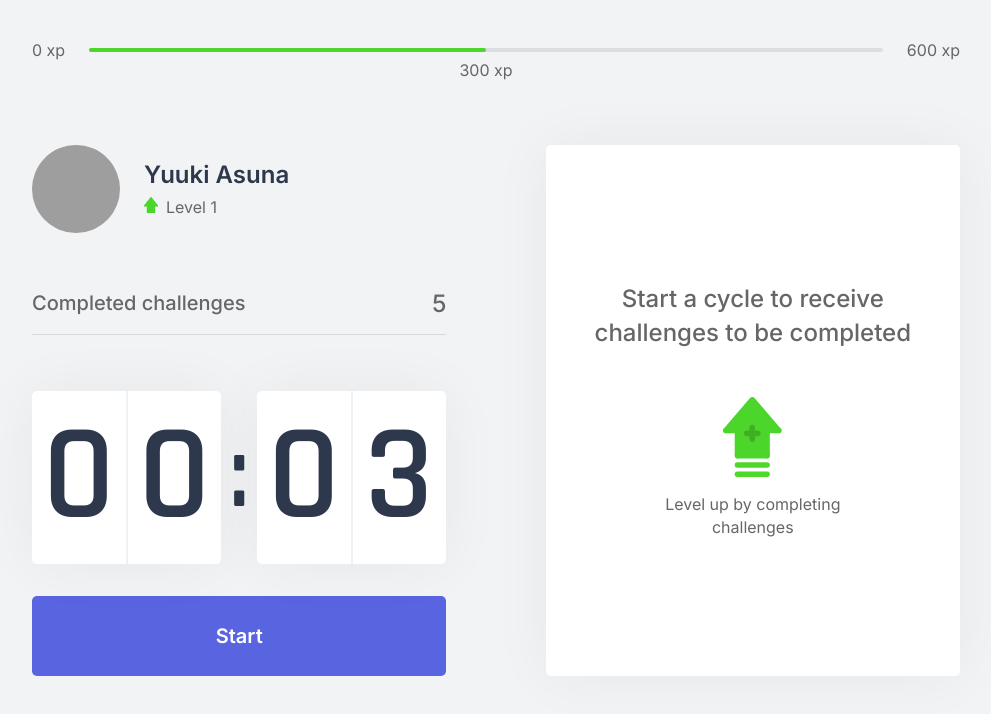
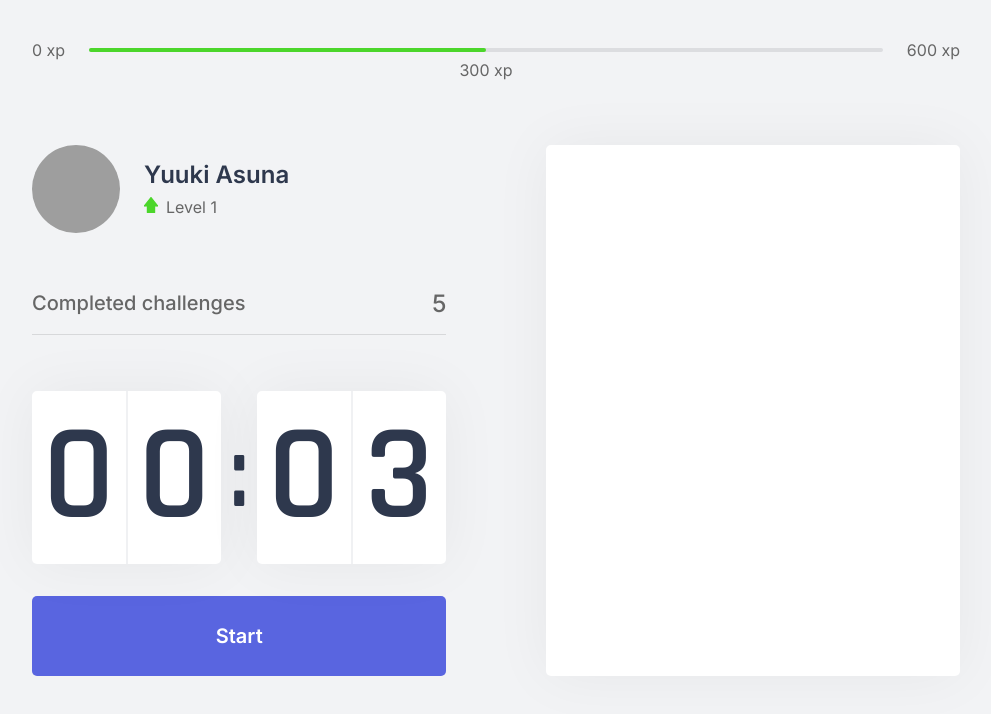
Before and after one commit to misa9999/moveit, a Next.js app: page / in a window 1280 px wide. Shown: the top 714 px of the page, without its empty margins (144-1135 px from the left). Built offline with nearby package versions, Linux system fonts and the light colour scheme; grey boxes are pictures that could not be loaded.

Commit message:
fix: change challengeBoxNotActive to challengeNotActive

```diff
--- a/src/components/ChallengeBox.tsx
+++ b/src/components/ChallengeBox.tsx
@@ -1,15 +1,21 @@
 import styles from '../styles/components/ChallengeBox.module.css';
 
 export function ChallengeBox() {
+  const hasActiveChallenge = true;
+
   return (
     <div className={styles.challengeBoxContainer}>
-      <div className={styles.challengeBoxNotActive}>
+      {hasActiveChallenge ? (
+        <div />
+      ) : (
+        <div className={styles.challengeNotActive}>
           <strong>Start a cycle to receive challenges to be completed</strong>
           <p>
             <img src="icons/level-up.svg" alt="Level Up" />
             Level up by completing challenges
           </p>
         </div>
+      )}
     </div>
   );
 }
--- a/src/styles/components/ChallengeBox.module.css
+++ b/src/styles/components/ChallengeBox.module.css
@@ -14,19 +14,19 @@
   text-align: center;
 }
 
-.challengeBoxNotActive {
+.challengeNotActive {
   display: flex;
   flex-direction: column;
   align-items: center;
 }
 
-.challengeBoxNotActive strong {
+.challengeNotActive strong {
   font-size: 1.5rem;
   font-weight: 500;
   line-height: 1.4;
 }
 
-.challengeBoxNotActive p {
+.challengeNotActive p {
   display: flex;
   flex-direction: column;
   align-items: center;
@@ -35,6 +35,6 @@
   margin-top: 3rem;
 }
 
-.challengeBoxNotActive p img {
+.challengeNotActive p img {
   margin-bottom: 1rem;
 }
```
Lines whose indentation alone changed are shown as unchanged.
